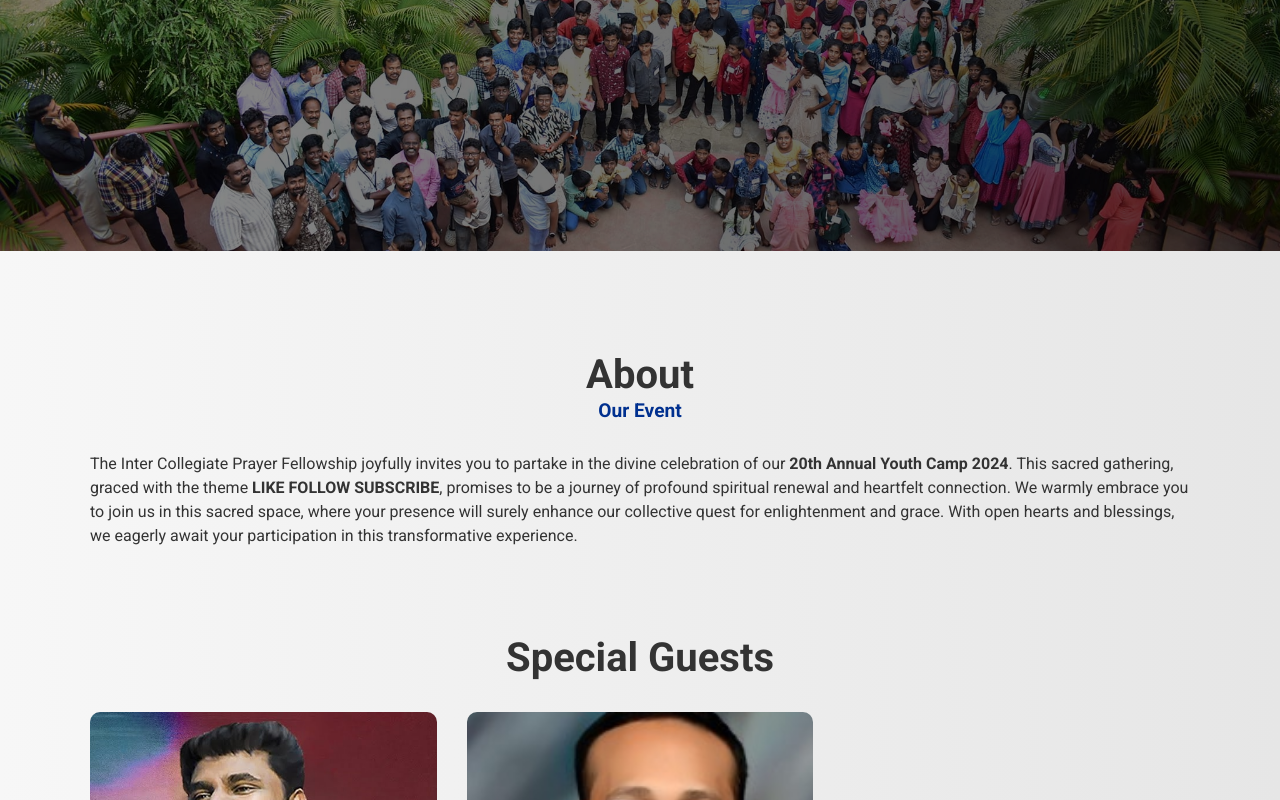
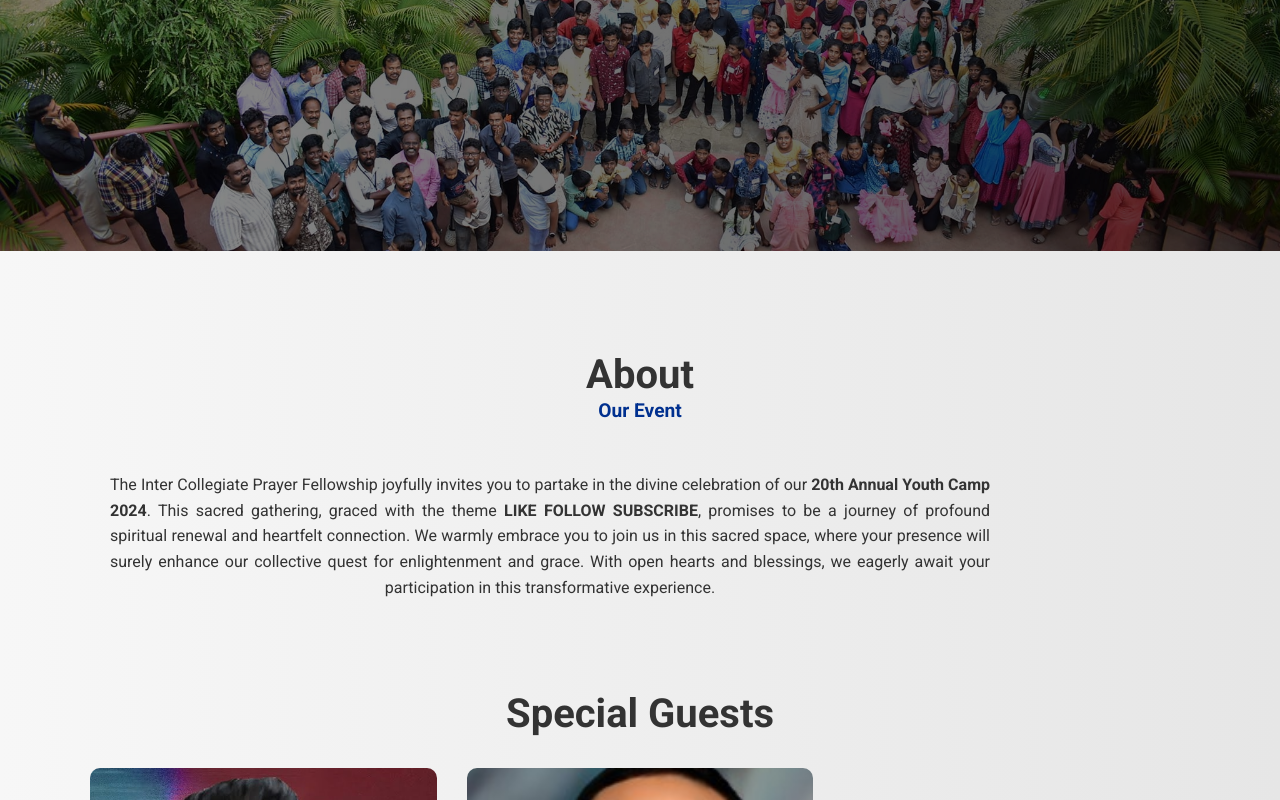
Before and after one commit to icpfsalem/likefollowshare, a plain HTML site: page index.html in a window 1280 px wide. Shown: the part 435-1235 px from the top of the page. Drawn offline with nearby package versions, Linux system fonts and the light colour scheme.

Commit message:
Update index.html

```diff
--- a/index.html
+++ b/index.html
@@ -96,6 +96,15 @@
       padding: 20px 0;
       text-align: center;
     }
+	  .invitation_1 {
+            text-align: center;
+            line-height: 1.6; /* Adjust line spacing for better readability */
+            margin: 20px; /* Adjust top and bottom margins as needed */
+            display: inline-block; /* Center the block */
+            width: 80%; /* Adjust width if needed */
+            text-align: justify; /* Justify the text */
+            text-align-last: center; /* Center the last line of text */
+        }
   </style>
 <link rel="stylesheet" href="https://cdn.jsdelivr.net/npm/bootstrap-icons@1.11.3/font/bootstrap-icons.min.css">
 <script src="https://code.jquery.com/jquery-3.5.1.slim.min.js"></script>
@@ -146,14 +155,14 @@
   <section id="about" class="section-padding">
     <div class="container" data-aos="fade-up">
       <h2 class="section-title">About <span>Our Event</span></h2>
-      <p>
-	      The Inter Collegiate Prayer Fellowship joyfully invites you to partake in the divine
-	      celebration of our <strong> 20th Annual Youth Camp 2024</strong>. This sacred gathering, graced with the
-	      theme <strong>  LIKE FOLLOW SUBSCRIBE</strong>, promises to be a journey of profound spiritual renewal
-	      and heartfelt connection. We warmly embrace you to join us in this sacred space,
-	      where your presence will surely enhance our collective quest for enlightenment and
-	      grace. With open hearts and blessings, we eagerly await your participation in this transformative experience.
-      </p> </div>
+     <p class="invitation_1">
+        The Inter Collegiate Prayer Fellowship joyfully invites you to partake in the divine
+        celebration of our <strong>20th Annual Youth Camp 2024</strong>. This sacred gathering, graced with the
+        theme <strong>LIKE FOLLOW SUBSCRIBE</strong>, promises to be a journey of profound spiritual renewal
+        and heartfelt connection. We warmly embrace you to join us in this sacred space,
+        where your presence will surely enhance our collective quest for enlightenment and
+        grace. With open hearts and blessings, we eagerly await your participation in this transformative experience.
+    </p> </div>
   </section>
 
 	 <!-- Gallery Section -->
```
